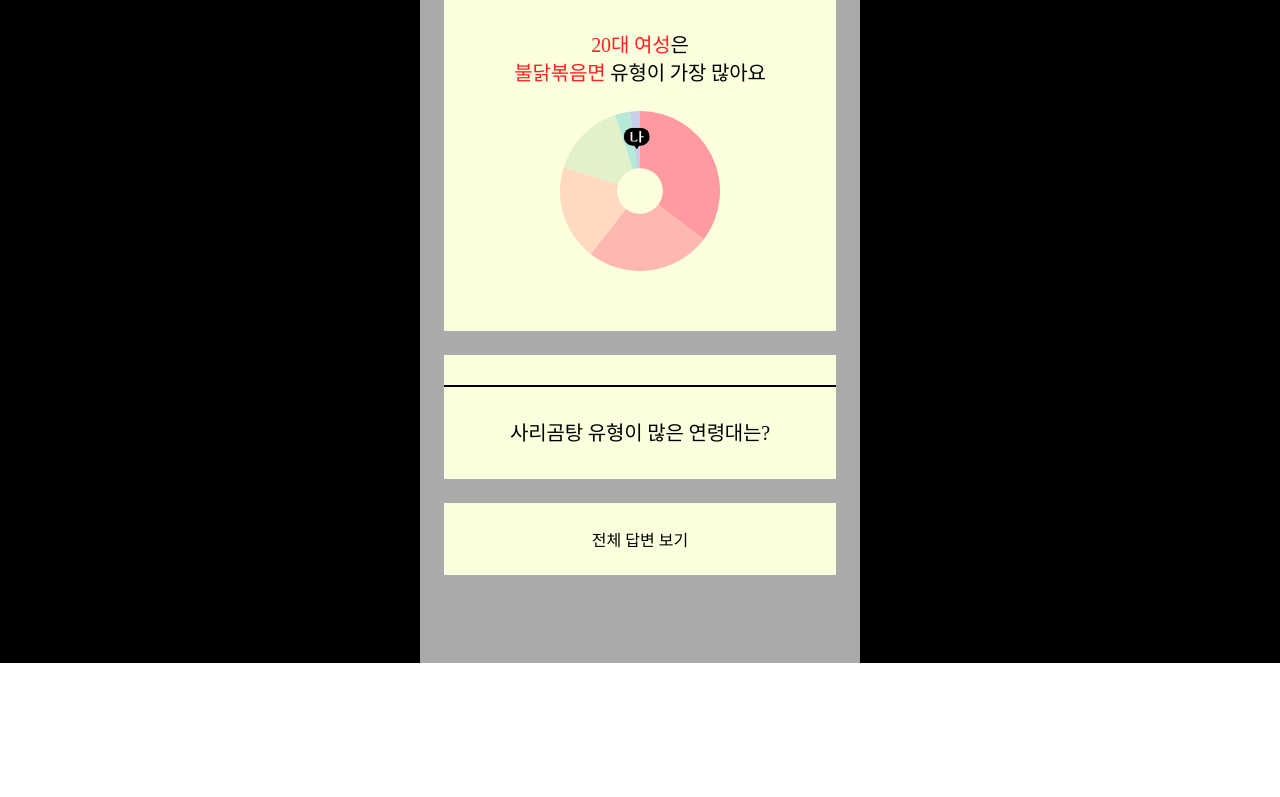
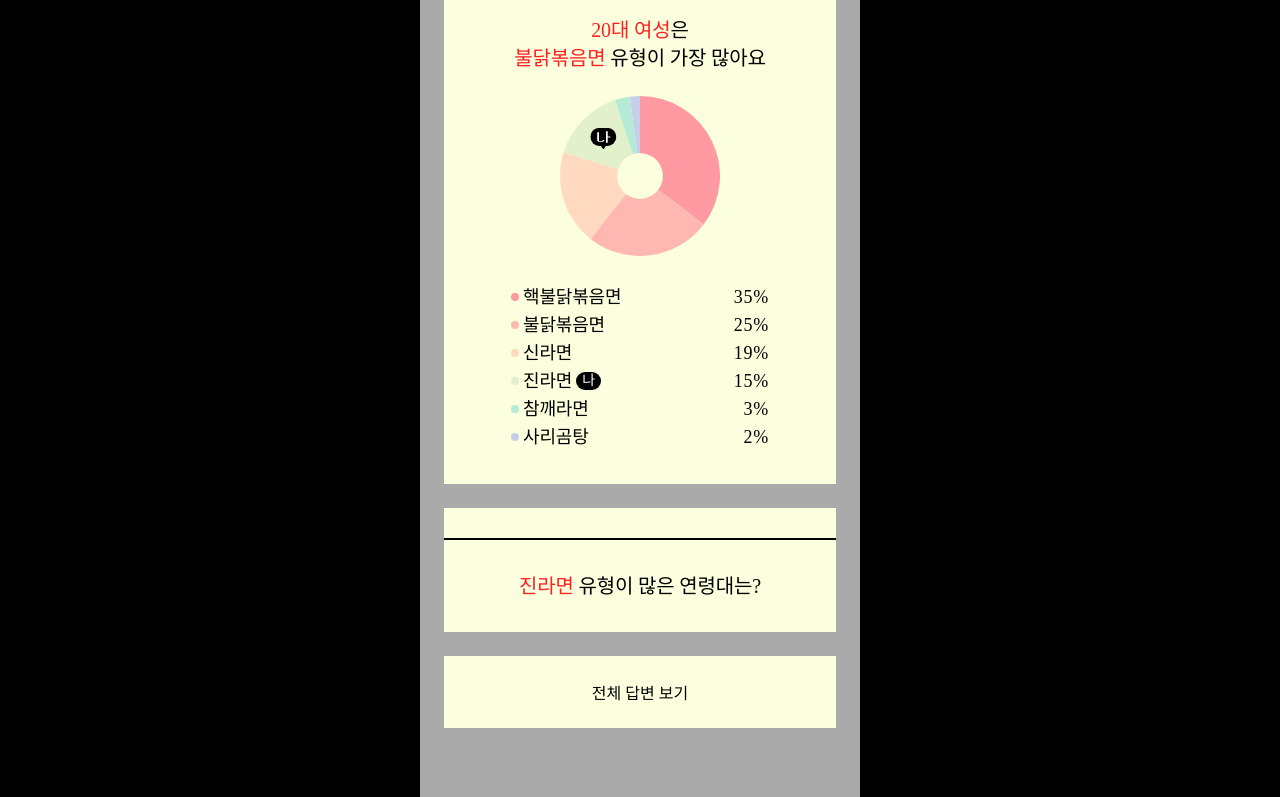
Before and after one commit to cheong-gu/byenolan, a Next.js app: page /result in a window 1280 px wide. Shown: the part 835-1632 px from the top of the page. Before the commit the page ends 1498 px from the top, so only its background shows below. Built offline with nearby package versions, Linux system fonts and the light colour scheme.

Commit message:
[결과페이지] 도넛차트 범례 추가

```diff
--- a/src/app/result/components/BarGraph.tsx
+++ b/src/app/result/components/BarGraph.tsx
@@ -58,7 +58,9 @@
   return (
     <Wrapper>
       <LabelBox>
-        <Label polygon>{percentage}%</Label>
+        <Label type="number" polygon>
+          {percentage}%
+        </Label>
       </LabelBox>
       <Bar>
         <Gauge percentage={percentage} />
--- /dev/null
+++ b/src/app/result/components/ChartLegend.tsx
@@ -0,0 +1,73 @@
+import React from "react";
+import styled from "@emotion/styled";
+import { DUMMY_DONUT_COLOR, relationshipType } from "../constants/dummy";
+import Label from "./Label";
+
+const Wrapper = styled.div<{ lastIndex?: boolean }>`
+  display: flex;
+  flex-direction: row;
+  align-items: center;
+  justify-content: space-between;
+  width: 266px;
+  margin-bottom: ${({ lastIndex }) => (lastIndex ? 0 : "2px")};
+  padding: 4px;
+`;
+
+const TagBox = styled.div`
+  display: flex;
+  flex-direction: row;
+  align-items: center;
+  justify-content: flex-start;
+`;
+
+const Tag = styled.div<{ color: string }>`
+  width: 8px;
+  height: 8px;
+  border-radius: 1000px;
+  background-color: ${({ color }) => (color ? color : "#000")};
+`;
+
+const Text = styled.p`
+  margin: 0px 4px;
+  /* H6 - Neo */
+  font-family: NeoDunggeunmo Pro;
+  font-size: 18px;
+  font-style: normal;
+  font-weight: 400;
+  line-height: 100%; /* 18px */
+  letter-spacing: -0.18px;
+`;
+
+const PointText = styled.p`
+  color: #000;
+  text-align: right;
+  /* Element3 - Dos */
+  font-family: DOSGothic;
+  font-size: 18px;
+  font-style: normal;
+  font-weight: 500;
+  line-height: 100%; /* 18px */
+  letter-spacing: 0.72px;
+`;
+
+interface ChartLegendProps {
+  type: relationshipType;
+  point: number;
+  active?: boolean;
+  lastIndex?: boolean;
+}
+
+const ChartLegend = ({ type, point, active, lastIndex }: ChartLegendProps) => {
+  return (
+    <Wrapper lastIndex={lastIndex}>
+      <TagBox>
+        <Tag color={DUMMY_DONUT_COLOR[type]} />
+        <Text>{type}</Text>
+        {active && <Label type="string">나</Label>}
+      </TagBox>
+      <PointText>{point}%</PointText>
+    </Wrapper>
+  );
+};
+
+export default ChartLegend;
--- a/src/app/result/components/Label.tsx
+++ b/src/app/result/components/Label.tsx
@@ -37,7 +37,7 @@
   bottom: -10px;
 `;
 
-const Text = styled.p`
+const Element3 = styled.p`
   /* Element3 - Dos */
   font-family: DOSGothic;
   font-size: 18px;
@@ -48,12 +48,24 @@
   color: #fff;
 `;
 
+const Element2 = styled.p`
+  /* Element2 - Neo */
+  font-family: NeoDunggeunmo Pro;
+  font-size: 14px;
+  font-style: normal;
+  font-weight: 400;
+  line-height: 100%; /* 14px */
+  color: #fff;
+`;
+
 interface LabelProps {
+  type: "string" | "number";
   polygon?: boolean;
   children: React.ReactNode;
 }
 
-const Label = ({ polygon, children }: LabelProps) => {
+const Label = ({ type, polygon, children }: LabelProps) => {
+  const Text = type === "number" ? Element3 : Element2;
   return (
     <Wrapper>
       <LabelBox>
--- a/src/app/result/page.tsx
+++ b/src/app/result/page.tsx
@@ -14,6 +14,7 @@
   DUMMY_MODAL_DATA,
   DUMMY_RESULT_DATA,
 } from "./constants/dummy";
+import ChartLegend from "./components/ChartLegend";
 
 const Container = styled.div`
   width: 100%;
@@ -42,11 +43,18 @@
 `;
 
 const Title = styled.h3<{ size: "sm" | "lg" }>`
+  /* H1 - Neo */
+  font-family: NeoDunggeunmo Pro;
+  font-style: normal;
+  font-weight: 400;
   font-size: ${(props) => (props.size === "lg" ? "30px" : "18px")};
+  line-height: ${(props) => (props.size === "lg" ? "100%" : "140%")};
+  letter-spacing: ${(props) => (props.size === "lg" ? "-0.3px" : "-0.18px")};
   margin-bottom: ${(props) => (props.size === "sm" ? "4px" : "0px")};
 `;
 
 const Subtitle = styled.h3`
+  font-family: NeoDunggeunmo Pro;
   font-size: 20px;
   font-style: normal;
   font-weight: 400;
@@ -100,7 +108,7 @@
 `;
 
 export default function ResultPage() {
-  const DUMMY_TYPE = "사리곰탕";
+  const DUMMY_TYPE = "진라면";
   const DUMMY_AGE_TYPE = "불닭볶음면";
   const DUMMY_INFO = { age: "20대", gender: "여성" };
   const DUMMY_PERCENTAGE = DUMMY_CHART_DATA.filter(
@@ -145,6 +153,7 @@
         {/* Header -> 이미지 대체 */}
         <ResultHeader />
         <ContentWrapper>
+          {/* 1. 결과요약 */}
           <Content>
             <div
               style={{
@@ -174,6 +183,7 @@
               </LinkButton>
             </ButtonWrapper>
           </Content>
+          {/* 2. 사용자 연령대별 유형 */}
           <Content>
             <Subtitle>
               <Emphasis>
@@ -189,9 +199,21 @@
               percentage={DUMMY_PERCENTAGE}
               data={DUMMY_CHART_DATA}
             />
+            {DUMMY_CHART_DATA.map(({ type, point }, idx) => (
+              <ChartLegend
+                key={`${type}_${idx}`}
+                type={type}
+                point={point}
+                active={type === DUMMY_TYPE}
+              />
+            ))}
           </Content>
+          {/* 3. 사용자 유형별 연령대 */}
           <Content>
-            <Subtitle>{DUMMY_TYPE} 유형이 많은 연령대는?</Subtitle>
+            <Subtitle>
+              <Emphasis>{DUMMY_TYPE} </Emphasis>
+              유형이 많은 연령대는?
+            </Subtitle>
           </Content>
           <ModalButton onClick={handleModal}>전체 답변 보기</ModalButton>
         </ContentWrapper>
```
